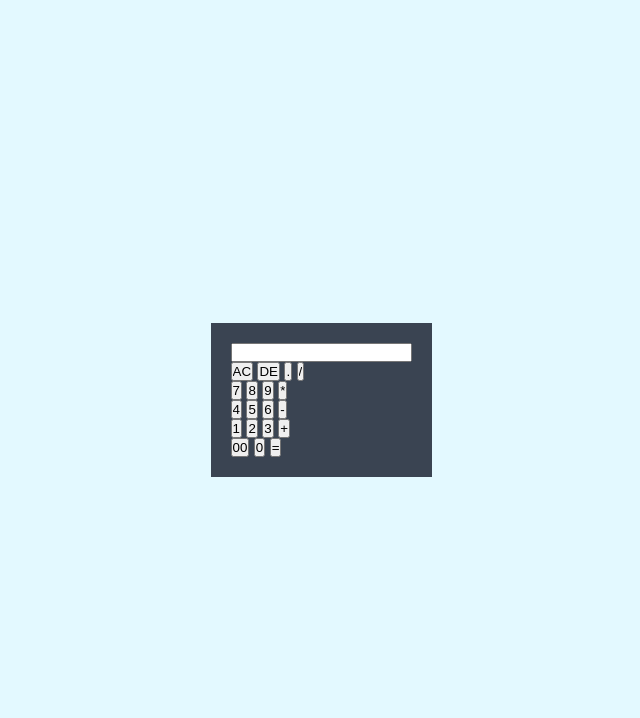
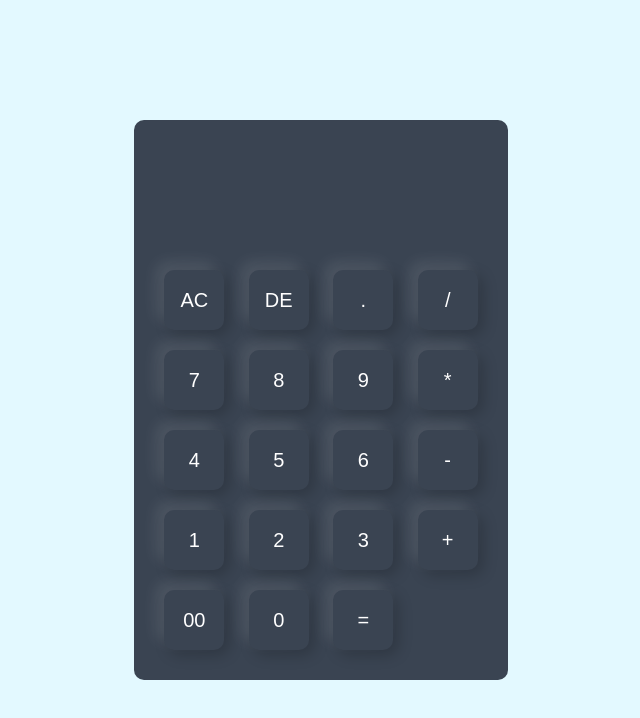
Before and after one commit to amiksha125/calculator, a plain HTML site: page index.html in a window 1280 px wide. Shown: the whole page, without its empty margins (319-959 px from the left). Drawn offline with Linux system fonts and the light colour scheme.

Commit message:
added some style to input buttons and display box

```diff
--- a/index.html
+++ b/index.html
@@ -11,7 +11,7 @@
     <div class="container">
         <div class="calculator">
             <form action="">
-                <div>
+                <div class="display">
                     <input type="text"  name = "display">
                 </div>
 
@@ -46,7 +46,7 @@
                 <div>
                     <input type="button" value="00">
                     <input type="button" value="0">
-                    <input type="button" value="=">
+                    <input type="button" value="=" class="equalBtn">
 
                 </div>
              </form>
--- a/style.css
+++ b/style.css
@@ -28,4 +28,46 @@
 
     padding: 20px;
 
+    border-radius: 10px;
 }
+
+.calculator form input{
+    border: 0;
+    outline: 0;
+
+    width: 60px;
+    height: 60px;
+
+    border-radius: 10px;
+
+    box-shadow: -8px -8px 15px rgba(255, 255, 255, 0.1), 5px 5px 15px rgba(0, 0, 0, 0.2);
+
+    background: transparent;
+
+    color: white;
+
+    font-size: 20px;
+
+    cursor: pointer;
+
+    margin: 10px;
+
+}
+
+.display{
+    display: flex;
+
+    justify-content: flex-end;
+
+    margin: 20px 0;
+}
+
+form .display input{
+    text-align: right;
+
+    flex: 1;
+
+    font-size: 45px;
+
+    box-shadow: none;
+}
```
